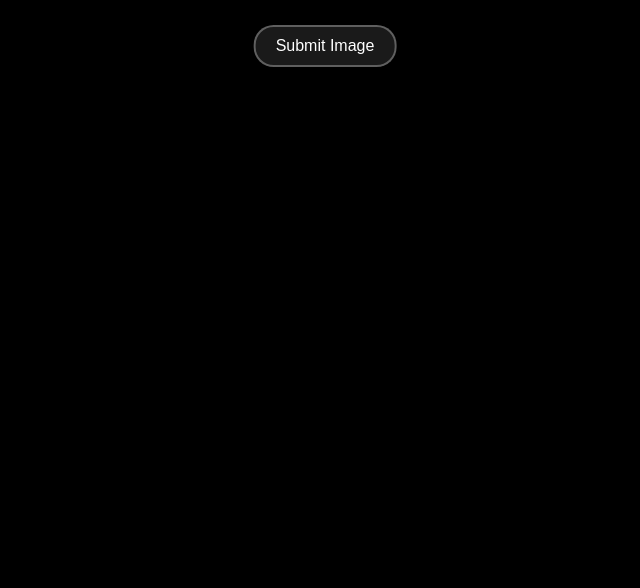
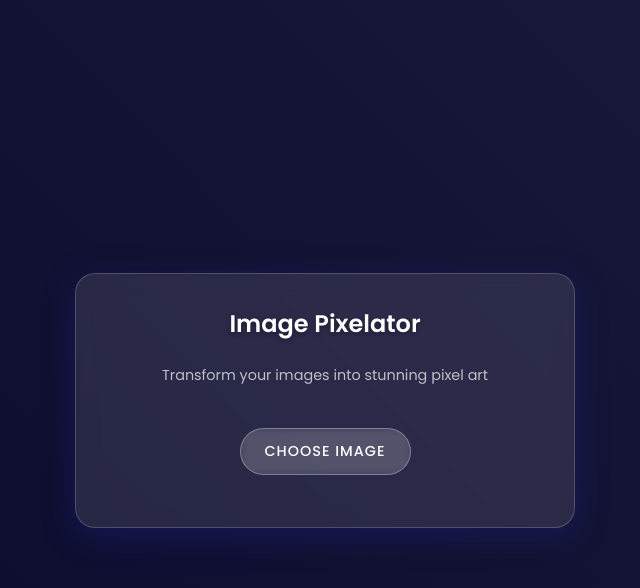
Before and after one commit to daalac/converted-to-pixels, a plain HTML site: page index.html in a window 1280 px wide. Shown: the whole page, without its empty margins (315-955 px from the left). Drawn offline with Linux system fonts and the light colour scheme.

Commit message:
Update index.html

```diff
--- a/index.html
+++ b/index.html
@@ -4,66 +4,138 @@
     <meta charset="UTF-8">
     <meta name="viewport" content="width=device-width, initial-scale=1.0">
     <title>-GALAXY-</title>
+    <link href="https://fonts.googleapis.com/css2?family=Poppins:wght@300;400;500;600&display=swap" rel="stylesheet">
     <style>
+        * {
+            margin: 0;
+            padding: 0;
+            box-sizing: border-box;
+            font-family: 'Poppins', sans-serif;
+        }
+
         body {
             margin: 0;
             overflow: hidden;
-            background: #000;
+            background: linear-gradient(45deg, #0a0a2e, #1a1a3a);
+            min-height: 100vh;
+            display: flex;
+            justify-content: center;
+            align-items: center;
         }
+
         canvas {
-            display: block;
+            position: fixed;
+            top: 0;
+            left: 0;
+            z-index: 1;
         }
+
         .upload-container {
-            position: fixed;
-            top: 20px;
-            left: 50%;
-            transform: translateX(-50%);
-            z-index: 1000;
+            position: relative;
+            z-index: 2;
+            background: rgba(255, 255, 255, 0.1);
+            backdrop-filter: blur(10px);
+            padding: 2rem;
+            border-radius: 20px;
+            box-shadow: 0 8px 32px 0 rgba(31, 38, 135, 0.37);
+            border: 1px solid rgba(255, 255, 255, 0.18);
+            width: 90%;
+            max-width: 500px;
             text-align: center;
+            transition: transform 0.3s ease;
         }
+
+        .upload-container:hover {
+            transform: translateY(-5px);
+        }
+
         .button {
             background: rgba(255, 255, 255, 0.1);
             color: white;
-            border: 2px solid rgba(255, 255, 255, 0.3);
-            padding: 10px 20px;
-            border-radius: 20px;
+            border: 1px solid rgba(255, 255, 255, 0.3);
+            padding: 12px 24px;
+            border-radius: 50px;
             cursor: pointer;
-            font-family: Arial, sans-serif;
+            font-weight: 500;
+            font-size: 0.9rem;
             transition: all 0.3s ease;
+            margin: 10px;
+            backdrop-filter: blur(5px);
+            text-transform: uppercase;
+            letter-spacing: 1px;
+            text-decoration: none;
             display: inline-block;
-            margin: 5px;
         }
+
         .button:hover {
             background: rgba(255, 255, 255, 0.2);
-            border-color: rgba(255, 255, 255, 0.5);
+            transform: translateY(-2px);
+            box-shadow: 0 5px 15px rgba(0, 0, 0, 0.2);
         }
+
+        .button:active {
+            transform: translateY(0);
+        }
+
         #fileInput {
             display: none;
         }
+
         #imagePreview {
-            max-width: 300px;
-            max-height: 300px;
-            border-radius: 10px;
+            max-width: 100%;
+            height: auto;
+            border-radius: 15px;
             display: none;
+            margin-top: 20px;
+            box-shadow: 0 5px 15px rgba(0, 0, 0, 0.3);
+            transition: all 0.3s ease;
+        }
+
+        #pixelateButton, #downloadButton {
+            display: none;
+        }
+
+        .title {
+            color: white;
+            font-size: 1.5rem;
+            margin-bottom: 1.5rem;
+            font-weight: 600;
+            text-shadow: 0 2px 4px rgba(0, 0, 0, 0.3);
+        }
+
+        .subtitle {
+            color: rgba(255, 255, 255, 0.7);
+            font-size: 0.9rem;
+            margin-bottom: 2rem;
+        }
+
+        .button-container {
             margin-top: 10px;
-            background: black;
-            image-rendering: pixelated;
         }
-        #pixelateButton {
-            display: none;
+
+        @keyframes fadeIn {
+            from { opacity: 0; transform: translateY(20px); }
+            to { opacity: 1; transform: translateY(0); }
+        }
+
+        .fade-in {
+            animation: fadeIn 0.5s ease forwards;
         }
     </style>
 </head>
 <body>
-    <div class="upload-container">
-        <label for="fileInput" class="button">Submit Image</label>
+    <canvas id="galaxyCanvas"></canvas>
+    <div class="upload-container fade-in">
+        <h1 class="title">Image Pixelator</h1>
+        <p class="subtitle">Transform your images into stunning pixel art</p>
+        <label for="fileInput" class="button">Choose Image</label>
         <input type="file" id="fileInput" accept="image/*">
-        <button id="pixelateButton" class="button">Pixelate</button>
-        <br>
+        <div class="button-container">
+            <button id="pixelateButton" class="button">Pixelate</button>
+            <a id="downloadButton" class="button" download="pixelated-image.png">Download</a>
+        </div>
         <img id="imagePreview" alt="Preview">
     </div>
-    <canvas id="galaxyCanvas"></canvas>
-    <script src="galaxy.js"></script>
     <script>
         document.getElementById('fileInput').addEventListener('change', function(event) {
             const file = event.target.files[0];
@@ -78,5 +150,7 @@
             }
         });
     </script>
+    <script src="galaxy.js"></script>
 </body>
 </html>
+</html>
```
